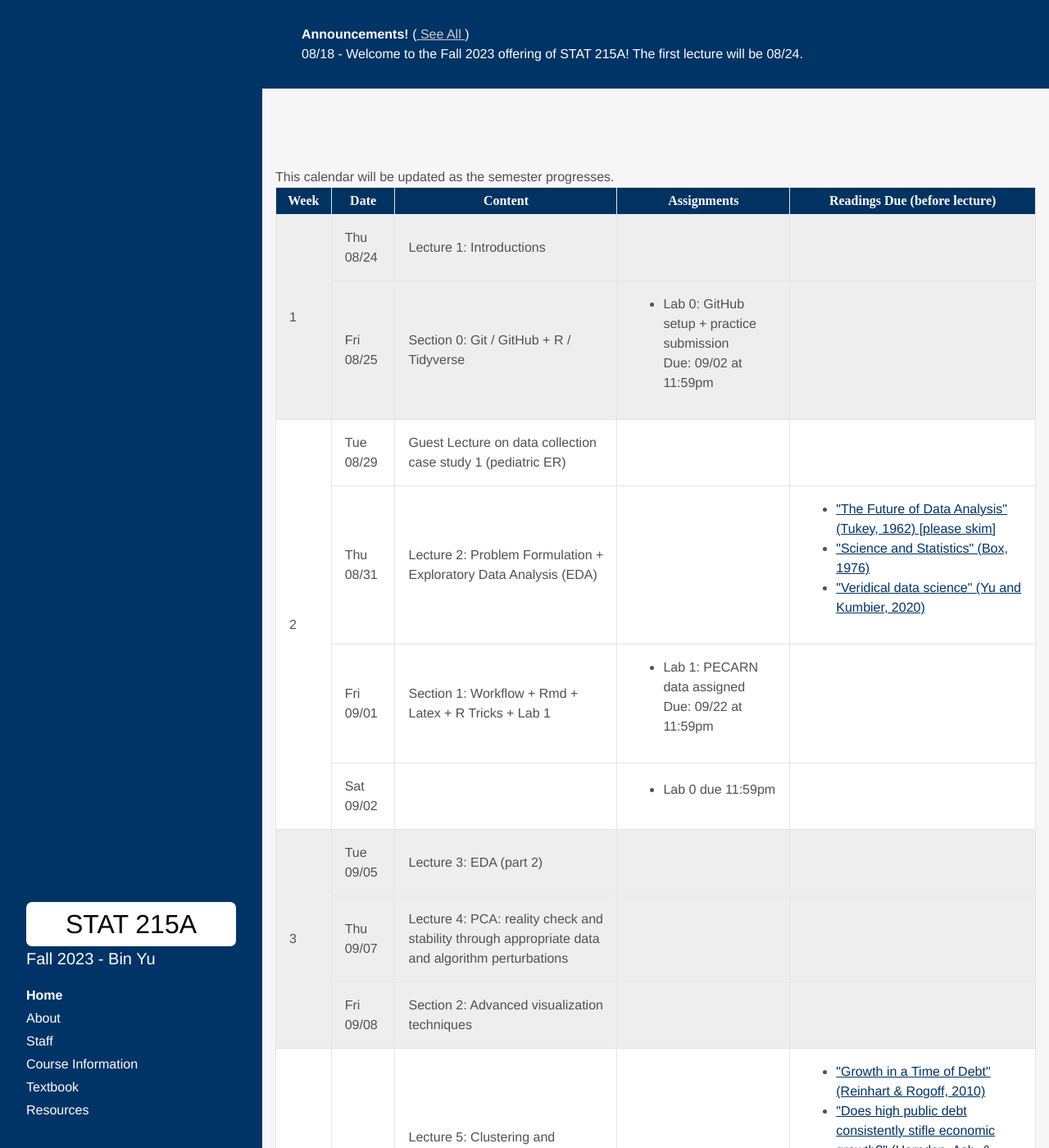
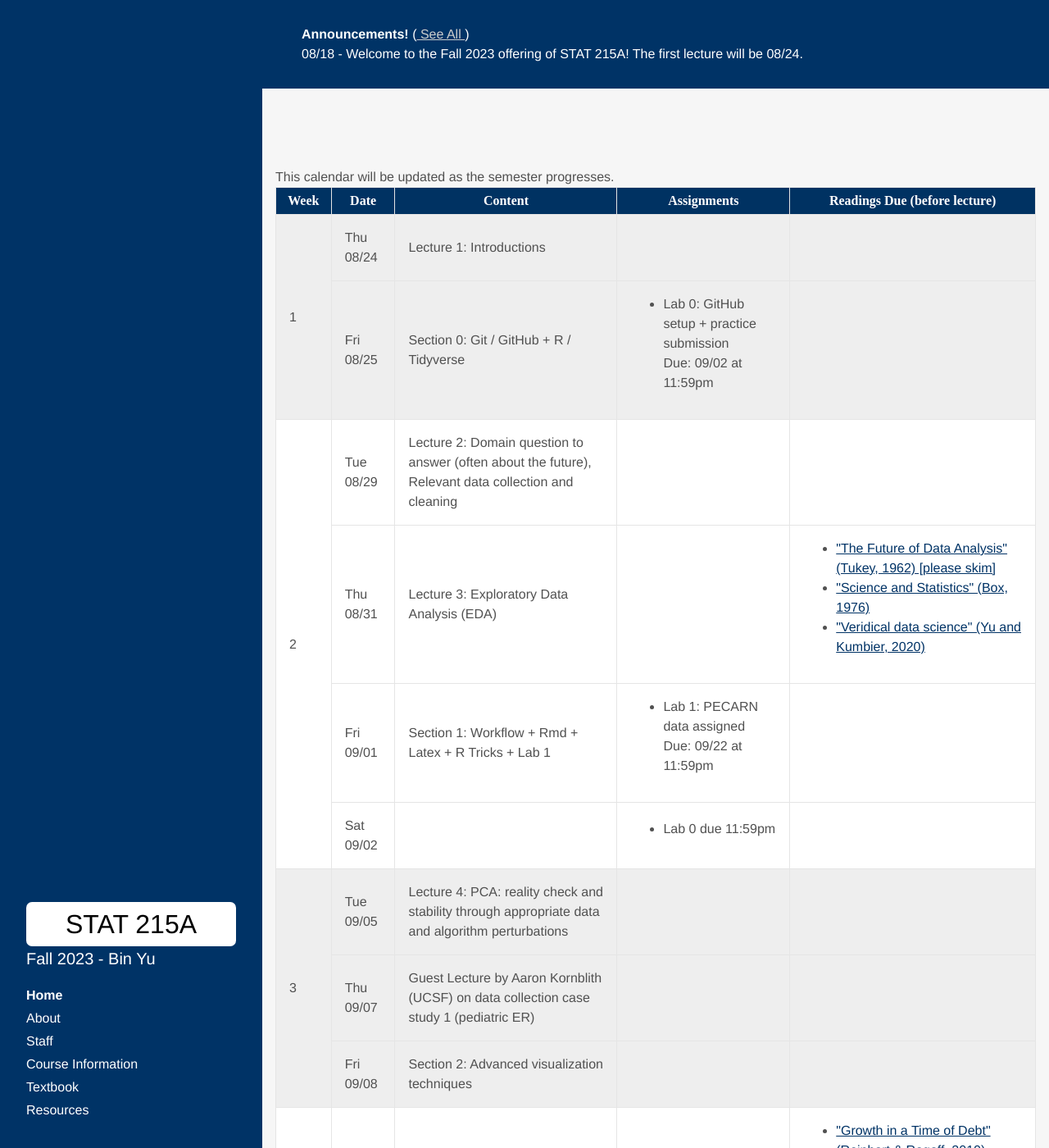
Before and after one commit to Yu-Group/stat-215a-fall-2023, a Jekyll site: the page built from index.html, in a window 1280 px wide and 1400 px high. Shown: the whole window at 82% size. Built offline with Jekyll 4.4.1, drawn with Linux system fonts in a browser that asks for light colours; some web fonts are replaced; the list of posts is cut into pages by our own code; some of the changed text lies outside the part shown.

Commit message:
Update syllabus

```diff
--- a/_data/syllabus2.yml
+++ b/_data/syllabus2.yml
@@ -15,9 +15,9 @@ weeks:
     weekName: Week 2
     basic:
     - date: Tue 08/29
-      content: "Guest Lecture on data collection case study 1 (pediatric ER)"
+      content: "Lecture 2: Domain question to answer (often about the future), Relevant data collection and cleaning"
     - date: Thu 08/31
-      content: "Lecture 2: Problem Formulation + Exploratory Data Analysis (EDA)"
+      content: "Lecture 3: Exploratory Data Analysis (EDA)"
       readings:
         - name: "\"The Future of Data Analysis\" (Tukey, 1962) [please skim]"
           url: https://www.jstor.org/stable/2237638
@@ -39,9 +39,9 @@ weeks:
     weekName: Week 3
     basic:
     - date: Tue 09/05
-      content: "Lecture 3: EDA (part 2)"
+      content: "Lecture 4: PCA: reality check and stability through appropriate data and algorithm perturbations"
     - date: Thu 09/07
-      content: "Lecture 4: PCA: reality check and stability through appropriate data and algorithm perturbations"
+      content: "Guest Lecture by Aaron Kornblith (UCSF) on data collection case study 1 (pediatric ER)"
     - date: Fri 09/08
       content: "Section 2: Advanced visualization techniques"
 
@@ -164,7 +164,7 @@ weeks:
     weekName: Week 8
     basic:
     - date: Tue 10/10
-      content: "Lecture 12: Sources of randomness. Simple random sampling. Density estimation (recorded)"
+      content: "Lecture 12: Sources of randomness. Simple random sampling. Density estimation"
       readings:
         - name: "Neyman (1923)"
           url: "https://www.jstor.org/stable/2245382"
```
Also changed, not shown: 1 other file.
